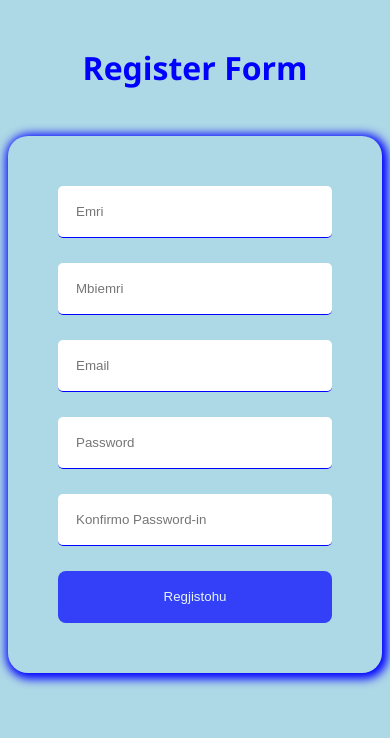
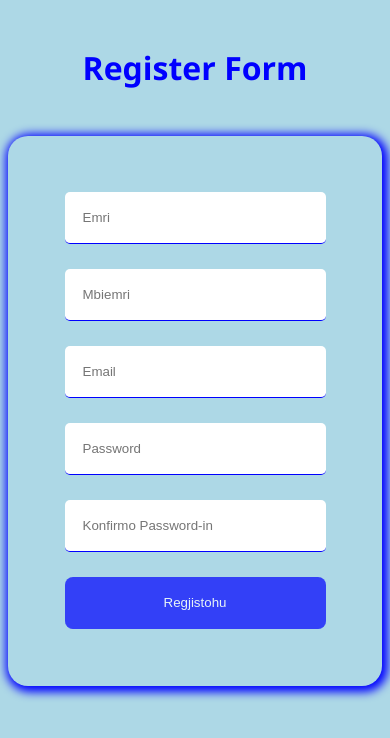
Before and after one commit to Lekkelmendi7/Webfaqja, a PHP site: page /Register.html in a window 390 px wide. Shown: the top 738 px of the page. Run offline with PHP 8.4, Linux system fonts and the light colour scheme.

Commit message:
Register nje permisimi

```diff
--- a/css/register.css
+++ b/css/register.css
@@ -50,3 +50,8 @@ h1 {
   opacity: 0.7;
   cursor: no-drop !important;
 }
+@media only screen and (max-width: 433px){
+  .signup-form{
+    padding: 56.5px;
+  }
+}
```
